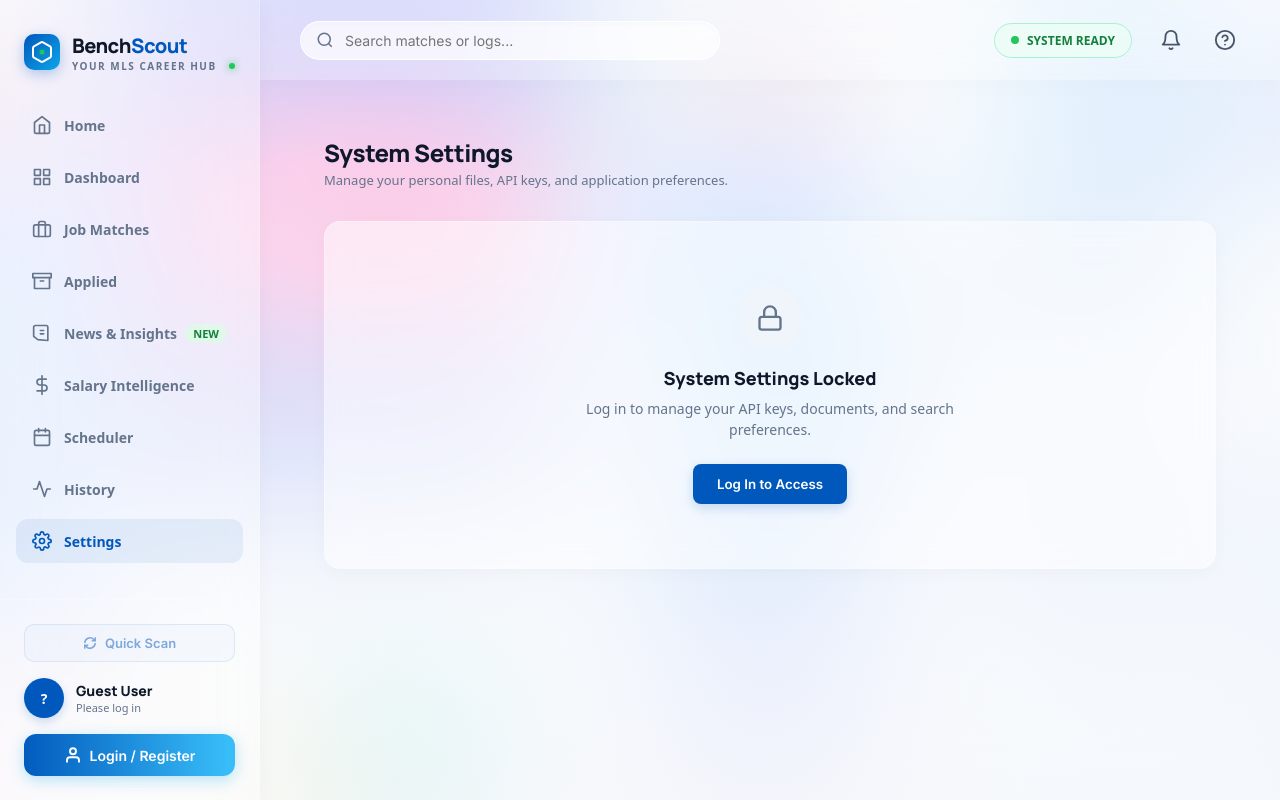
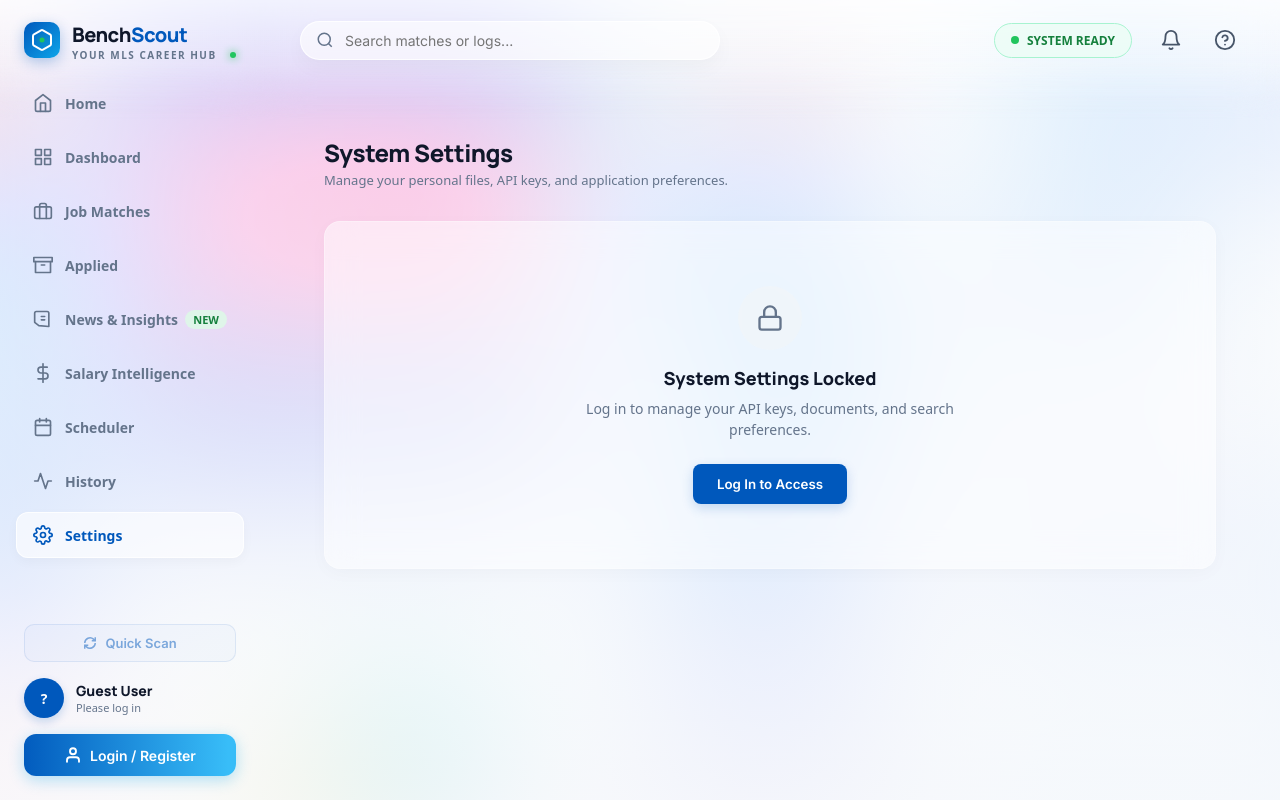
Before and after one commit to Ssholly/BenchScout, a Next.js app: page /settings in a window 1280 px wide. Built offline with nearby package versions, Linux system fonts and the light colour scheme.

Commit message:
ui: implement seamless frosted glass navigation and fix settings dashboard bugs

```diff
--- a/app/api/setup/route.ts
+++ b/app/api/setup/route.ts
@@ -14,6 +14,7 @@ export async function GET() {
 				name: "Success O. Ishola",
 				location: "Abuja, Nigeria",
 				keywords: "Medical Laboratory Scientist, Haematology, Blood Bank",
+				password: "hashed_password_placeholder", // Dummy password for setup
 			},
 		});
 
--- a/app/layout.tsx
+++ b/app/layout.tsx
@@ -95,6 +95,7 @@ export default function RootLayout({
 				>
 					<Sidebar />
 
+					{/* 🚀 THE LAYOUT FIX: Moved the scroll zone to this parent wrapper */}
 					<div
 						style={{
 							flex: 1,
@@ -102,16 +103,21 @@ export default function RootLayout({
 							flexDirection: "column",
 							height: "100vh",
 							minWidth: 0,
+							overflowY:
+								"auto" /* Now the entire right side scrolls together */,
+							position:
+								"relative" /* Required to allow the Topbar to "stick" to the top of this container */,
 						}}
 					>
+						{/* The Topbar now floats naturally over the scrolling content */}
 						<Topbar />
 
 						<main
-							className="main-wrapper" /* 🚀 Dynamic padding applied here */
+							className="main-wrapper"
 							style={{
 								flex: 1,
-								overflowY: "auto",
 								width: "100%",
+								/* overflowY: "auto" has been permanently removed from here */
 							}}
 						>
 							<div style={{ width: "100%", maxWidth: "100%" }}>{children}</div>
--- a/components/Sidebar.tsx
+++ b/components/Sidebar.tsx
@@ -363,7 +363,6 @@ export default function Sidebar() {
           @keyframes spin { 100% { transform: rotate(360deg); } }
           @media (max-width: 768px) { .mobile-close-btn { display: flex !important; margin-left: auto; } .sidebar-wrapper { position: fixed; top: 0; left: 0; transform: translateX(-100%); background: rgba(255, 255, 255, 0.95) !important; boxShadow: 20px 0 50px rgba(0,0,0,0.1); } .sidebar-wrapper.mobile-open { transform: translateX(0); } }
 
-          /* 🚀 NEW BRIGHT ANIMATED BUTTON CSS */
           .premium-btn {
             position: relative;
             overflow: hidden;
@@ -421,18 +420,37 @@ export default function Sidebar() {
 			<div
 				className={`sidebar-wrapper ${isMobileOpen ? "mobile-open" : ""}`}
 				style={{
-					background: "rgba(255, 255, 255, 0.4)",
-					backdropFilter: "blur(24px)",
-					WebkitBackdropFilter: "blur(24px)",
-					borderRight: "1px solid rgba(255, 255, 255, 0.2)",
+					background: "transparent",
+					borderRight: "none",
 					display: "flex",
 					flexDirection: "column",
-					boxShadow: "1px 0 20px rgba(0,0,0,0.03)",
+					boxShadow: "none",
 				}}
 			>
 				<div
 					style={{
-						padding: "2rem 1.5rem",
+						position: "absolute",
+						top: 0,
+						left: 0,
+						right: 0,
+						height: "120px",
+						background:
+							"linear-gradient(to bottom, rgba(255,255,255,0.7) 0%, rgba(255,255,255,0) 100%)",
+						backdropFilter: "blur(24px)",
+						WebkitBackdropFilter: "blur(24px)",
+						maskImage:
+							"linear-gradient(to bottom, black 55%, transparent 100%)",
+						WebkitMaskImage:
+							"linear-gradient(to bottom, black 55%, transparent 100%)",
+						zIndex: -1,
+						pointerEvents: "none",
+					}}
+				/>
+
+				<div
+					style={{
+						height: "80px",
+						padding: "0 1.5rem",
 						display: "flex",
 						justifyContent: "space-between",
 						alignItems: "center",
@@ -572,8 +590,14 @@ export default function Sidebar() {
 										marginBottom: "8px",
 										borderRadius: "12px",
 										background: isActive
-											? "rgba(0, 88, 188, 0.08)"
+											? "rgba(255, 255, 255, 0.6)"
 											: "transparent",
+										border: isActive
+											? "1px solid rgba(255,255,255,0.8)"
+											: "1px solid transparent",
+										boxShadow: isActive
+											? "0 4px 12px rgba(0,0,0,0.03)"
+											: "none",
 										color: isActive ? "#0058bc" : "#64748b",
 										fontWeight: isActive ? 800 : 600,
 										transition: "all 0.2s",
@@ -587,7 +611,7 @@ export default function Sidebar() {
 										<span
 											style={{
 												background: isActive
-													? "rgba(255,255,255,0.8)"
+													? "rgba(255,255,255,0.9)"
 													: item.badge === "NEW"
 														? "rgba(220, 252, 231, 0.8)"
 														: "rgba(241, 245, 249, 0.8)",
@@ -613,7 +637,6 @@ export default function Sidebar() {
 				<div
 					style={{
 						padding: "1.5rem",
-						borderTop: "1px solid rgba(255,255,255,0.2)",
 						display: "flex",
 						flexDirection: "column",
 						gap: "1rem",
--- a/components/Topbar.tsx
+++ b/components/Topbar.tsx
@@ -22,7 +22,6 @@ export default function Topbar() {
 	const [isUserLoggedIn, setIsUserLoggedIn] = useState(false);
 
 	const fetchSearchData = async () => {
-		// 🚀 DATA ISOLATION: Check for active user before loading search data
 		const activeEmail = localStorage.getItem("labpro_active_user");
 		if (!activeEmail) {
 			setIsUserLoggedIn(false);
@@ -64,7 +63,6 @@ export default function Topbar() {
 		setMounted(true);
 		fetchSearchData();
 
-		// Sync with auth state changes
 		window.addEventListener("userStateChanged", fetchSearchData);
 		window.addEventListener("jobsUpdated", fetchSearchData);
 
@@ -110,7 +108,6 @@ export default function Topbar() {
 		if (val.trim().length > 0) {
 			setIsSearchActive(true);
 
-			// If user is NOT logged in, we skip the array filter and let the UI handle the "locked" message
 			if (isUserLoggedIn) {
 				const lowerVal = val.toLowerCase();
 				const filtered = allJobs
@@ -141,27 +138,16 @@ export default function Topbar() {
 		clearSearch();
 		router.push("/matches");
 	};
-
 	return (
 		<header
 			className="global-topbar"
 			style={{
 				width: "100%",
-				height: "80px",
-				padding: "0 2.5rem",
-				display: "flex",
-				alignItems: "center",
-				justifyContent: "space-between",
-				background: "rgba(255, 255, 255, 0.25)",
-				backdropFilter: "blur(24px)",
-				WebkitBackdropFilter: "blur(24px)",
-				borderBottom: "none",
-				boxShadow: "0 4px 30px rgba(0,0,0,0.02)",
+				position: "sticky",
+				top: 0,
 				zIndex: 40,
-				position: "relative",
 			}}
 		>
-			{/* 🚀 GLOBAL MOBILE CSS INJECTION WITH MAGIC CLASSES 🚀 */}
 			<style
 				dangerouslySetInnerHTML={{
 					__html: `
@@ -173,19 +159,11 @@ export default function Topbar() {
           .hide-desktop { display: flex !important; }
           .hide-mobile { display: none !important; }
 
-          /* Force the Topbar to fit mobile */
-          .global-topbar { padding: 0 1rem !important; height: 70px !important; }
-
-          /* Shrink the search bar on phones */
+          .topbar-content { padding: 0 1rem !important; height: 70px !important; }
           .search-wrapper { max-width: 180px !important; }
-
-          /* Fix the main content padding system-wide so it doesn't squish */
           .pane { padding: 1.25rem !important; }
-
-          /* Scale down headers on mobile */
           .page-title { font-size: 24px !important; }
 
-          /* 🚀 INNER CONTENT MAGIC CLASSES 🚀 */
           .mobile-stack { flex-direction: column !important; gap: 1.5rem !important; }
           .mobile-stack > div { width: 100% !important; min-width: 100% !important; max-width: 100% !important; flex: none !important; }
           .mobile-grid { grid-template-columns: 1fr !important; gap: 1.5rem !important; }
@@ -194,6 +172,39 @@ export default function Topbar() {
 				}}
 			/>
 
+			{/* 🚀 THE MAGIC SEAMLESS GLASS FADE 🚀 */}
+			<div
+				style={{
+					position: "absolute",
+					top: 0,
+					left: 0,
+					right: 0,
+					height:
+						"120px" /* Drops lower than the 80px nav to create a smooth fade zone */,
+					background:
+						"linear-gradient(to bottom, rgba(255,255,255,0.7) 0%, rgba(255,255,255,0) 100%)",
+					backdropFilter: "blur(24px)",
+					WebkitBackdropFilter: "blur(24px)",
+					maskImage: "linear-gradient(to bottom, black 55%, transparent 100%)",
+					WebkitMaskImage:
+						"linear-gradient(to bottom, black 55%, transparent 100%)",
+					zIndex: -1,
+					pointerEvents: "none",
+				}}
+			/>
+
+			{/* 🚀 CONTENT WRAPPER 🚀 */}
+			<div
+				className="topbar-content"
+				style={{
+					height: "80px",
+					padding: "0 2.5rem",
+					display: "flex",
+					alignItems: "center",
+					justifyContent: "space-between",
+					width: "100%",
+				}}
+			>
 				<div
 					style={{
 						display: "flex",
@@ -202,7 +213,6 @@ export default function Topbar() {
 						maxWidth: "420px",
 					}}
 				>
-				{/* The Hamburger Mobile Menu Button */}
 					<button
 						className="hamburger-btn"
 						onClick={() => window.dispatchEvent(new Event("toggleMobileMenu"))}
@@ -257,8 +267,8 @@ export default function Topbar() {
 							onChange={handleSearchChange}
 							style={{
 								width: "100%",
-							background: "rgba(255,255,255,0.7)",
-							border: "1px solid rgba(255,255,255,0.9)",
+								background: "rgba(255,255,255,0.6)",
+								border: "1px solid rgba(255,255,255,0.8)",
 								borderRadius: "30px",
 								padding: "10px 40px 10px 44px",
 								fontSize: "14px",
@@ -267,16 +277,16 @@ export default function Topbar() {
 								transition: "all 0.2s",
 								position: "relative",
 								zIndex: 1,
-							boxShadow: "inset 0 2px 4px rgba(0,0,0,0.02)",
+								boxShadow: "0 8px 20px rgba(0,0,0,0.03)",
 							}}
 							onFocus={(e) => {
 								e.target.style.background = "rgba(255,255,255,0.9)";
-							e.target.style.borderColor = "#bae6fd";
+								e.target.style.borderColor = "rgba(255,255,255,1)";
 								if (searchQuery.trim().length > 0) setIsSearchActive(true);
 							}}
 							onBlur={(e) => {
-							e.target.style.background = "rgba(255,255,255,0.7)";
-							e.target.style.borderColor = "rgba(255,255,255,0.9)";
+								e.target.style.background = "rgba(255,255,255,0.6)";
+								e.target.style.borderColor = "rgba(255,255,255,0.8)";
 								setTimeout(() => setIsSearchActive(false), 200);
 							}}
 						/>
@@ -339,7 +349,6 @@ export default function Topbar() {
 									Quick Results for "{searchQuery}"
 								</div>
 
-							{/* 🚀 UI CHANGE: Block search results if guest */}
 								{!isUserLoggedIn ? (
 									<div
 										style={{
@@ -560,7 +569,7 @@ export default function Topbar() {
 									top: "45px",
 									right: "-10px",
 									width: "340px",
-								maxWidth: "85vw" /* Keep notifs from overflowing screen */,
+									maxWidth: "85vw",
 									background: "white",
 									borderRadius: "12px",
 									border: "1px solid #e2e8f0",
@@ -713,18 +722,13 @@ export default function Topbar() {
 						</svg>
 					</button>
 				</div>
+			</div>
 
 			<style
 				dangerouslySetInnerHTML={{
 					__html: `
-        @keyframes fadeInOverlay {
-          0% { opacity: 0; }
-          100% { opacity: 1; }
-        }
-        @keyframes popIn {
-          0% { opacity: 0; transform: scale(0.95) translateY(-10px); }
-          100% { opacity: 1; transform: scale(1) translateY(0); }
-        }
+        @keyframes fadeInOverlay { 0% { opacity: 0; } 100% { opacity: 1; } }
+        @keyframes popIn { 0% { opacity: 0; transform: scale(0.95) translateY(-10px); } 100% { opacity: 1; transform: scale(1) translateY(0); } }
       `,
 				}}
 			/>
@@ -755,7 +759,7 @@ export default function Topbar() {
 								right: "2.5rem",
 								background: "rgba(255, 255, 255, 0.98)",
 								width: "400px",
-								maxWidth: "90vw" /* Keep modal on screen for mobile */,
+								maxWidth: "90vw",
 								borderRadius: "20px",
 								overflow: "hidden",
 								boxShadow: "0 30px 60px -15px rgba(0, 0, 0, 0.3)",
--- a/next.config.ts
+++ b/next.config.ts
@@ -6,11 +6,6 @@ const nextConfig = {
 		// !! WARN !!
 		ignoreBuildErrors: true,
 	},
-	eslint: {
-		// Warning: This allows production builds to successfully complete even if
-		// your project has ESLint errors.
-		ignoreDuringBuilds: true,
-	},
 };
 
 export default nextConfig;
```
Also changed, not shown: app/api/scrape/route.ts (+5 -5 lines), app/settings/page.tsx (+12 -13 lines). Lines whose indentation alone changed are shown as unchanged.
